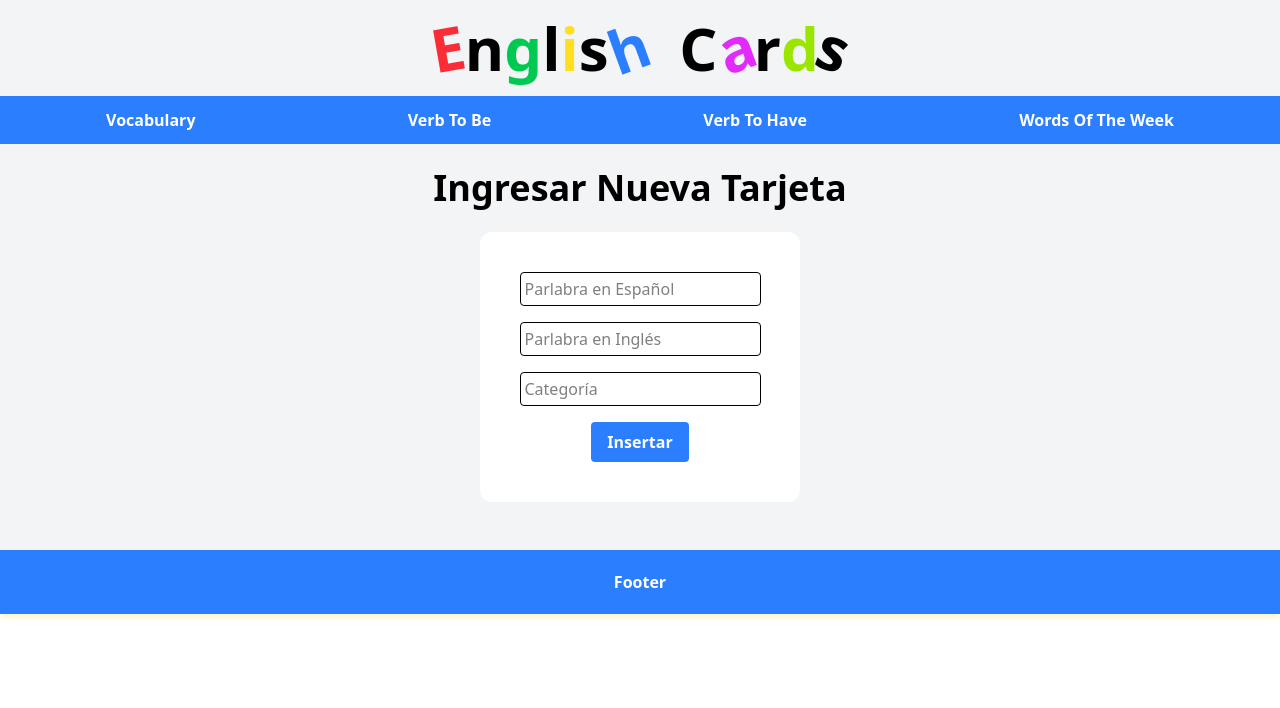
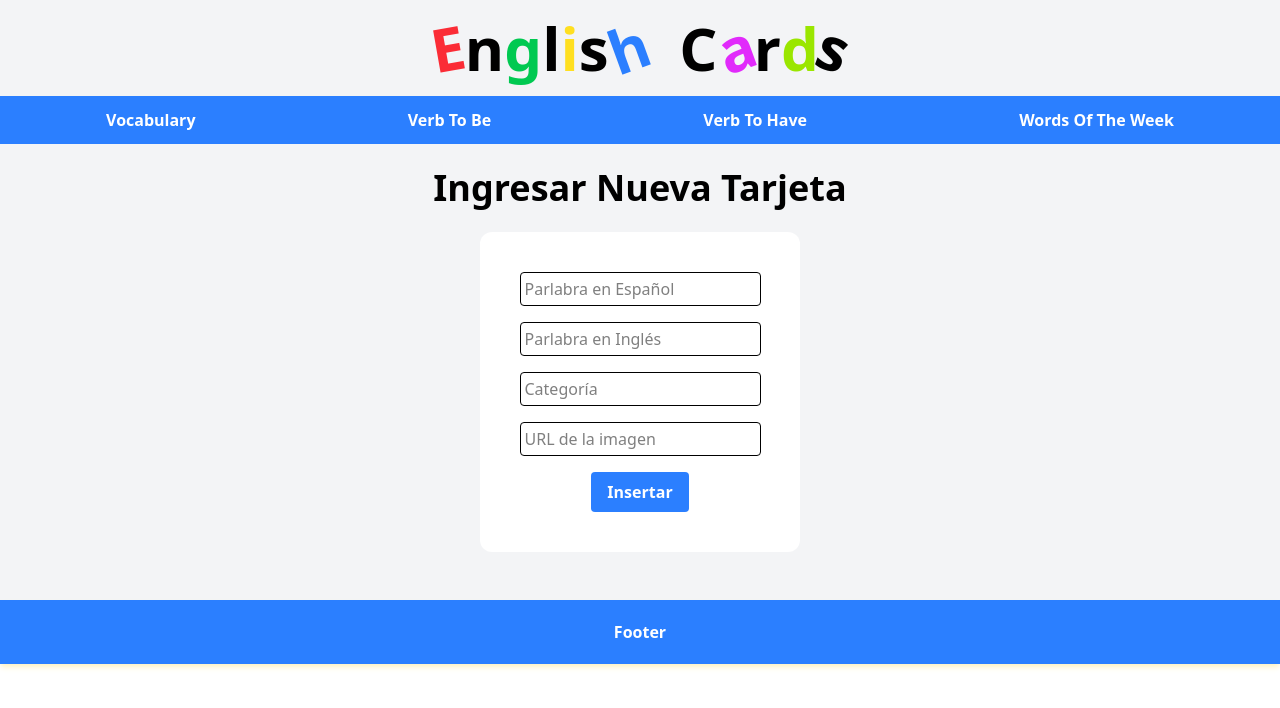
Before and after one commit to juancmdev/english_cards_react, a React (Vite) app: page /ingresartarjeta in a window 1280 px wide. Shown: the top 708 px of the page. Built offline with nearby package versions, Linux system fonts and the light colour scheme.

Commit message:
Update IngresarTarjeta.jsx

```diff
--- a/src/components/IngresarTarjeta.jsx
+++ b/src/components/IngresarTarjeta.jsx
@@ -67,6 +67,13 @@ const IngresarTarjeta = () => {
             className="border border-black rounded p-1"
           />
           <input
+  type="text"
+  name="image"
+  placeholder="URL de la imagen"
+  id=""
+  className="border border-black rounded p-1"
+/>
+          <input
             type="submit"
             value="Insertar"
             className="bg-blue-500 text-white font-bold py-2 px-4 rounded cursor-pointer"
```
